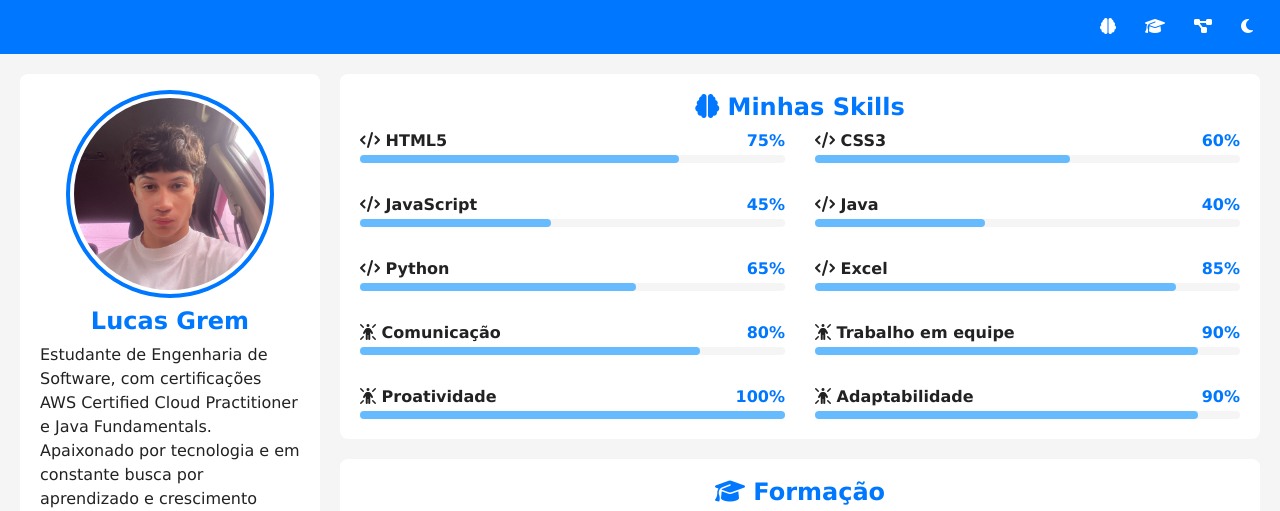
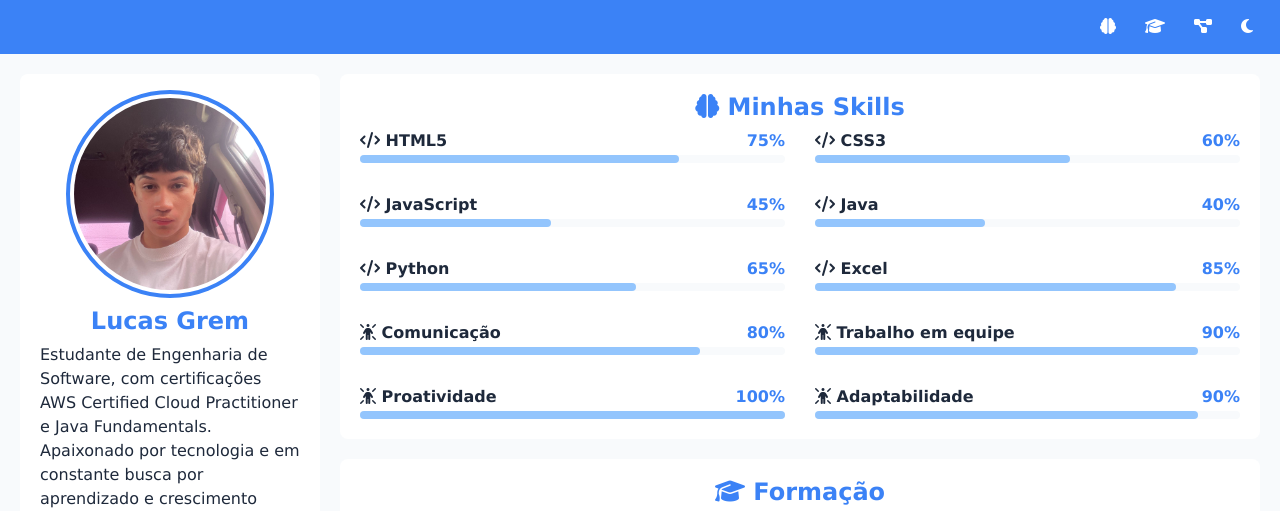
Before and after one commit to LucasGrem/projeto-portfolio, a plain HTML site: page index.html in a window 1280 px wide. Shown: the top 511 px of the page. Drawn offline with Linux system fonts and the light colour scheme.

Commit message:
feat: mudei as cores do projeto

```diff
--- a/estilos/style.css
+++ b/estilos/style.css
@@ -16,21 +16,21 @@
 }
 
 :root {
-  --fundo-principal: #f5f5f5;
-  --texto: #222222;
+  --fundo-principal: #f8fafc;
+  --texto: #1e293b;
   --texto-inverso: #ffffff;
-  --destaque: #0077ff;
-  --destaque-inverso: #66bbff;
+  --destaque: #3b82f6;
+  --destaque-inverso: #93c5fd;
   --fundo-card: #ffffff;
 }
 
 body.escuro {
-  --fundo-principal: #222222;
-  --texto: #e0e0e0;
-  --texto-inverso: #333333;
-  --destaque: #ff5522;
-  --destaque-inverso: #a73917;
-  --fundo-card: #444444;
+  --fundo-principal: #0a0a0a;
+  --texto: #e2e8f0;
+  --texto-inverso: #0a0a0a;
+  --destaque: #742cef;
+  --destaque-inverso: #8351f9;
+  --fundo-card: #1a1a1a;
 }
 
 body {
```
